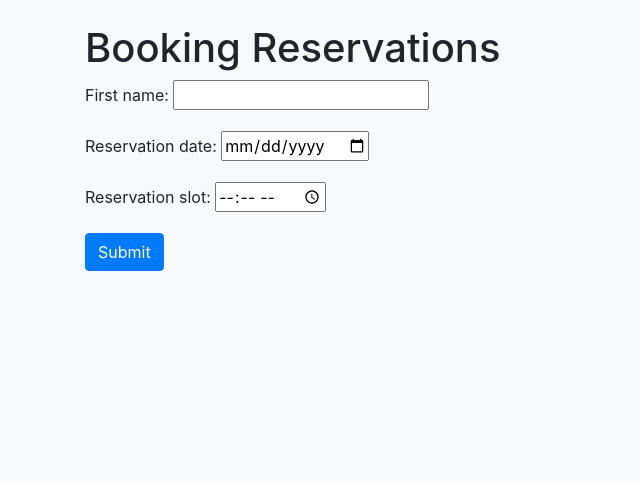
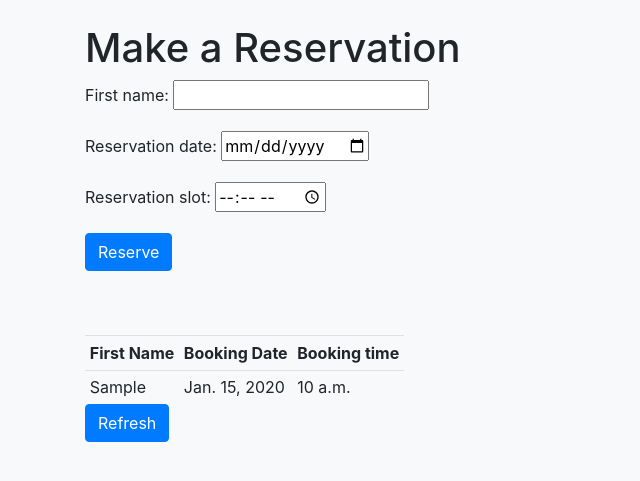
Before and after one commit to conorheffron/booking-sys, a Django app: page / in a window 1280 px wide. Shown: the top 481 px of the page, without its empty margins (0-640 px from the left). Run offline with Django 5.2, Linux system fonts and the light colour scheme; tables that the repository leaves empty hold one stand-in row (values such as "Sample post"); some libraries are stand-ins or nearby versions.

Commit message:
Add reservations table to home page

```diff
--- a/myapp/forms.py
+++ b/myapp/forms.py
@@ -1,6 +1,6 @@
 from django import forms
 
-# ModelForm: MenuForm
+# ModelForm: ReservationForm
 class ReservationForm(forms.Form):
     first_name = forms.CharField(max_length = 20)
     reservation_date = forms.DateField(widget=forms.widgets.DateInput(attrs={'type': 'date'}))
--- a/myapp/templates/booking.html
+++ b/myapp/templates/booking.html
@@ -9,18 +9,19 @@
     <link rel="stylesheet" href="https://stackpath.bootstrapcdn.com/bootstrap/4.4.1/css/bootstrap.min.css"
           integrity="sha384-Vkoo8x4CGsO3+Hhxv8T/Q5PaXtkKtu6ug5TOeNV6gBiFeWPGFN9MuhOf23Q9Ifjh" crossorigin="anonymous">
 
-    <title>Booking Reservations</title>
+    <title>Make a Reservation</title>
 </head>
 <body class="bg-light">
 <div class="container pt-4">
-    <h1>Booking Reservations</h1>
+    <h1>Make a Reservation</h1>
     <form method="POST" id="form">
         {% csrf_token %}
         {{ form.as_p }}
-        <button type="submit" class="btn btn-primary">Submit</button>
+        <button type="submit" class="btn btn-primary">Reserve</button>
     </form>
 </div>
 
+{% include 'table.html' %}
 
 <script>
     const form = document.getElementById('form');
@@ -34,10 +35,14 @@
         .then(data=>{
                 if (data.message === 'success') {
                     alert('Success!');
-                    form.reset()
-
+                    console.log(data.reservations)
+                    form.reset();
             }
         });
+    }
+
+    function refresh(){
+        window.location.reload("Refresh")
     }
 
 </script>
--- /dev/null
+++ b/myapp/templates/table.html
@@ -0,0 +1,18 @@
+<div id="bookings" class="container pt-5 table mt-3 table-sm table_col_padding">
+    <table>
+        <tr>
+            <th>First Name</th>
+            <th>Booking Date</th>
+            <th>Booking time</th>
+    </tr>
+        {% for item in reservations %}
+
+        <tr>
+            <td>{{ item.first_name }}</td>
+            <td>{{ item.reservation_date }}</td>
+            <td>{{ item.reservation_slot }}</td>
+        </tr>
+        {% endfor %}
+    </table>
+    <button type="button" class="btn btn-primary" onClick="refresh()">Refresh</button>
+</div>
--- a/myapp/urls.py
+++ b/myapp/urls.py
@@ -3,4 +3,5 @@ from django.urls import path
 
 urlpatterns = [
     path('', views.form_view, name="home"),
+    path('bookings', views.table_view, name="bookings"),
 ]
--- a/myapp/views.py
+++ b/myapp/views.py
@@ -2,24 +2,46 @@ from django.shortcuts import render
 from myapp.forms import ReservationForm
 from .models import Reservation
 from django.http import JsonResponse
+import logging
+
+logger = logging.getLogger(__name__)
+
+def table_view(request, date):
+    logger.inf(date);
+    reservations =  Reservation.objects.all()
+    logger.info(reservations)
+    return JsonResponse({
+                'message': 'success',
+                'reservations': reservations
+            })
+
 
 def form_view(request):
     form = ReservationForm()
 
     if request.method == 'POST':
         form = ReservationForm(request.POST)
-        print(request.POST)
+        logger.info(request.POST)
         if form.is_valid():
             cd = form.cleaned_data
 
+            booking_date = cd['reservation_date']
+
             lf = Reservation(
                 first_name = cd['first_name'],
-                reservation_date = cd['reservation_date'],
+                reservation_date = booking_date,
                 reservation_slot = cd['reservation_slot'],
             )
 
             lf.save()
+
+            reservations_by_date = Reservation.objects.filter(reservation_date=booking_date)
+            logger.info(reservations_by_date)
+            data = list(reservations_by_date.values('first_name', 'reservation_date', 'reservation_slot'))
             return JsonResponse({
-                'message': 'success'
+                'message': 'success',
+                'reservations': data
             })
-    return render(request, 'booking.html', {'form': form})
+    reservations =  Reservation.objects.all()
+    logger.info(reservations)
+    return render(request, 'booking.html', {'form': form, 'reservations': reservations})
```
Also changed, not shown: myproject/settings.py (+19 -0 lines).
